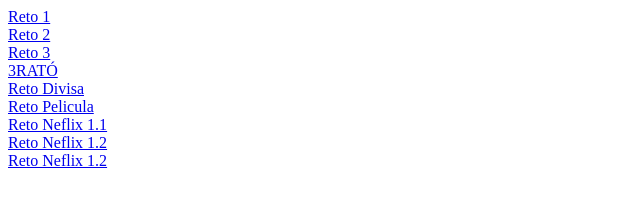
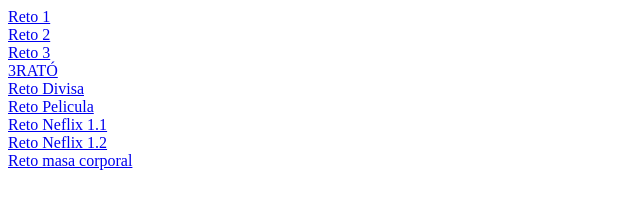
Before and after one commit to Edwin3002/Edwin3002.github.io, a plain HTML site: page index.html in a window 1280 px wide. Shown: the full height of the page, 0-640 px from the left. Drawn offline with Linux system fonts and the light colour scheme.

Commit message:
Update index.html

```diff
--- a/index.html
+++ b/index.html
@@ -15,7 +15,7 @@
     <a href="./reto-pelicula/index.html">Reto Pelicula</a><br>
     <a href="./reto-neflix/index.html">Reto Neflix 1.1</a><br>
     <a href="./reto-neflix/pelicula.html">Reto Neflix 1.2</a><br>
-     <a href="./reto-pesoCorporal/index.html">Reto Neflix 1.2</a><br>
+     <a href="./reto-pesoCorporal/index.html">Reto masa corporal</a><br>
 
 </body>
 </html>
```
